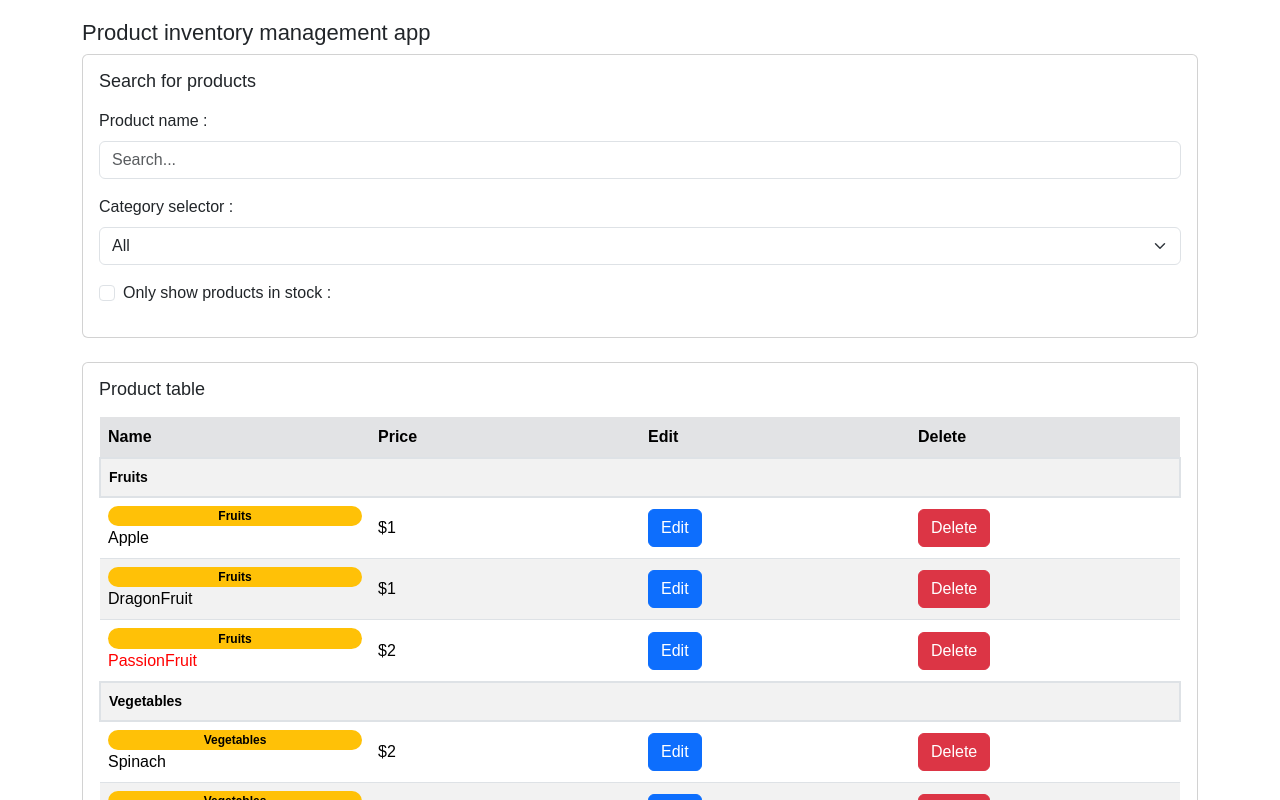
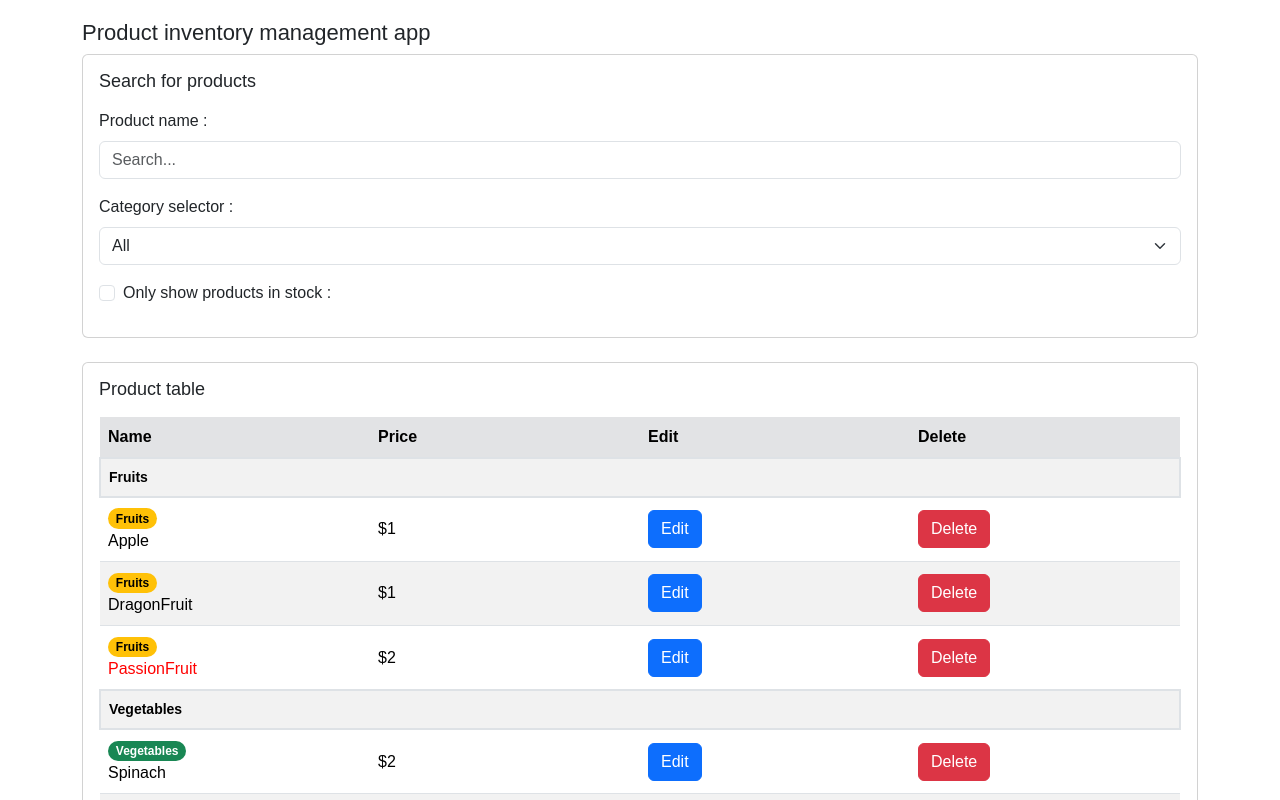
Before and after one commit to IchikaCoding/react-practice, a React (Vite) app: page / in a window 1280 px wide. Shown: the top 800 px of the page. Built offline with nearby package versions, Linux system fonts and the light colour scheme.

Commit message:
style: カテゴリバッジを色分けして横幅を調整

```diff
--- a/src/components/ProductRow.jsx
+++ b/src/components/ProductRow.jsx
@@ -49,6 +49,14 @@ export default function ProductRow({
   );
   const priceInputRef = useRef(null);
   const nameInputRef = useRef(null);
+  // カテゴリ別で色を指定したオブジェクトを用意する
+  // それのproductのカテゴリに一致する色を変数に入れて置く
+  const categoryClassMap = {
+    Fruits: "text-bg-warning",
+    Vegetables: "text-bg-success",
+    Snacks: "text-bg-danger",
+  };
+  const badgeTextBg = categoryClassMap[product.category] ?? "text-bg-secondary";
 
   if (editingId === product.id) {
     return (
@@ -131,9 +139,15 @@ export default function ProductRow({
       // 1行に2列を表示する
       <tr>
         <td>
-          {/* TODO: このバッチかわいくない。。。 */}
-          <div className="d-flex flex-column">
-            <span className="badge rounded-pill text-bg-warning">
+          {/* TODO: このバッジかわいくない。。。 */}
+          {/* d-flex flex-columnの意味を調べる */}
+          {/* flex-columnは子要素を縦並びにする */}
+          <div className="d-inline-flex flex-column">
+            {/* align-self-start = 「この子だけ横に伸ばさず、カテゴリの文字の分だけの幅にして左寄せで置く」 */}
+            {/* バッジの色を変数に入れて、それをクラス名として使用する */}
+            <span
+              className={`badge rounded-pill align-self-start ${badgeTextBg}`}
+            >
               {product.category}
             </span>
             <span>{name}</span>
```
